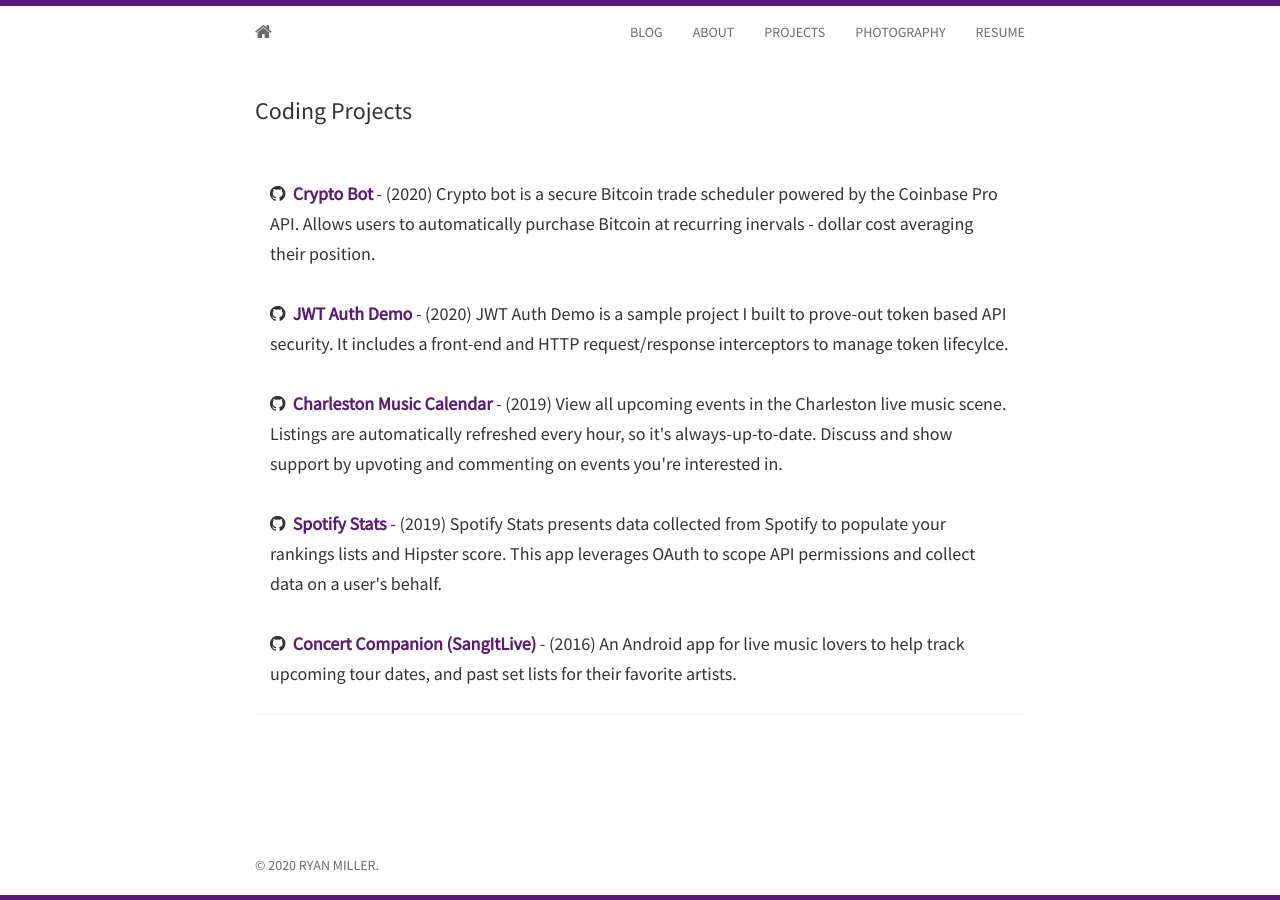
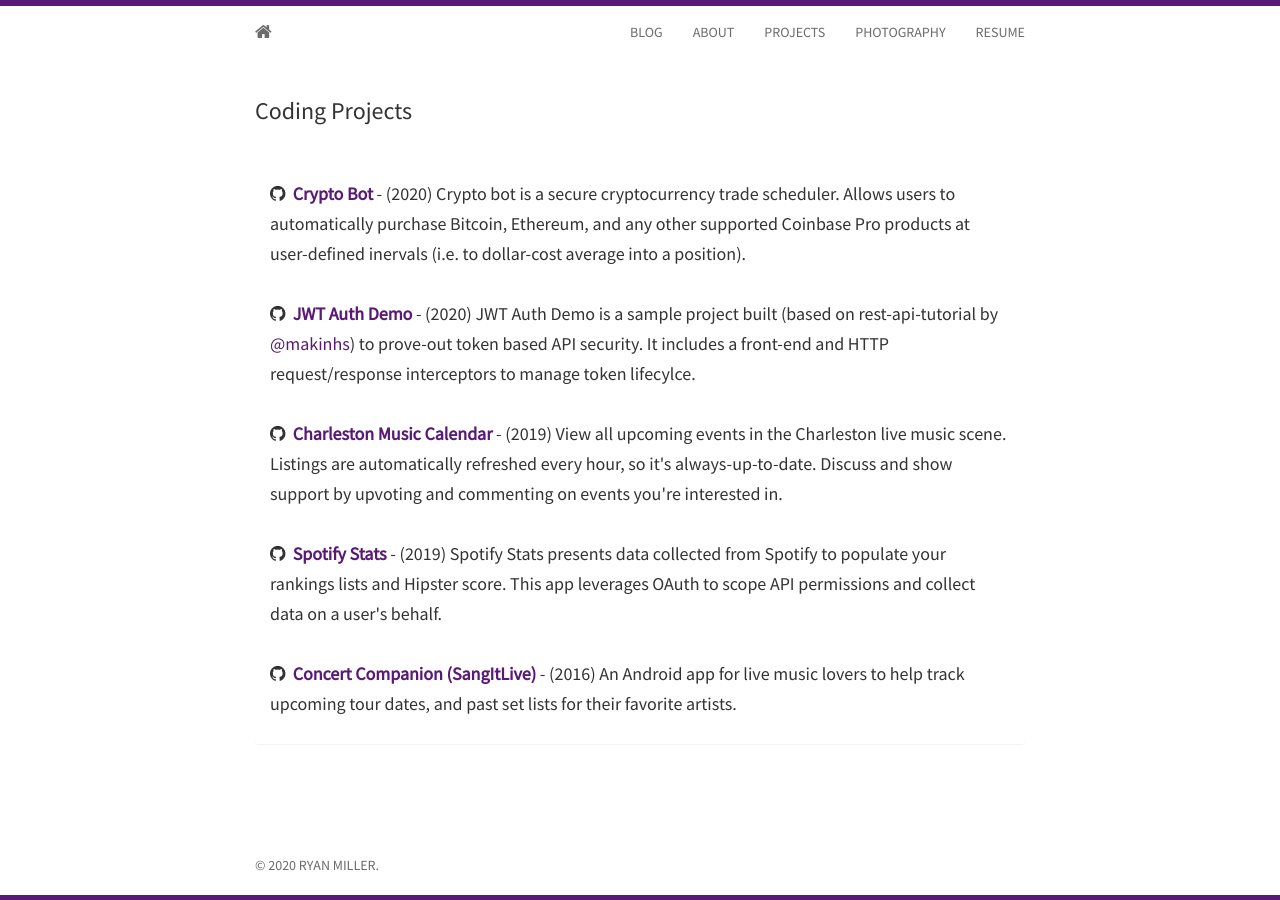
Before and after one commit to TheRyanMiller/theryanmiller.github.io, a Jekyll site: the page built from projects.html, in a window 1280 px wide. Built offline with Jekyll 4.4.1, drawn with Linux system fonts in a browser that asks for light colours; nearby versions of some CDN libraries.

Commit message:
updated project page

```diff
--- a/_includes/projects.html
+++ b/_includes/projects.html
@@ -6,12 +6,12 @@
       <h4>
           <a id="nostyle" class="nostyle" href="https://github.com/TheRyanMiller/crypto-bot">
           <i class="fa fa-github" ></i></a>&nbsp;&nbsp;<strong><a href="https://github.com/TheRyanMiller/crypto-bot">Crypto Bot</a></strong>
-          - (2020) Crypto bot is a secure Bitcoin trade scheduler powered by the Coinbase Pro API. Allows users to automatically purchase Bitcoin at recurring inervals - dollar cost averaging their position.
+          - (2020) Crypto bot is a secure cryptocurrency trade scheduler. Allows users to automatically purchase Bitcoin, Ethereum, and any other supported Coinbase Pro products at user-defined inervals (i.e. to dollar-cost average into a position).
       </h4>
       <h4>
         <a id="nostyle" class="nostyle" href="https://github.com/TheRyanMiller/jwt-auth-demo">
         <i class="fa fa-github" ></i></a>&nbsp;&nbsp;<strong><a href="https://github.com/TheRyanMiller/jwt-auth-demo">JWT Auth Demo</a></strong>
-        - (2020) JWT Auth Demo is a sample project I built to prove-out token based API security. It includes a front-end and HTTP request/response interceptors to manage token lifecylce.
+        - (2020) JWT Auth Demo is a sample project built (based on rest-api-tutorial by <a href="https://github.com/makinhs">@makinhs</a>) to prove-out token based API security. It includes a front-end and HTTP request/response interceptors to manage token lifecylce.
       </h4>
       <h4>
         <a id="nostyle" class="nostyle" href="https://github.com/TheRyanMiller/CharlestonLiveMusicCalendar">
```
Also changed, not shown: 2 other files.
